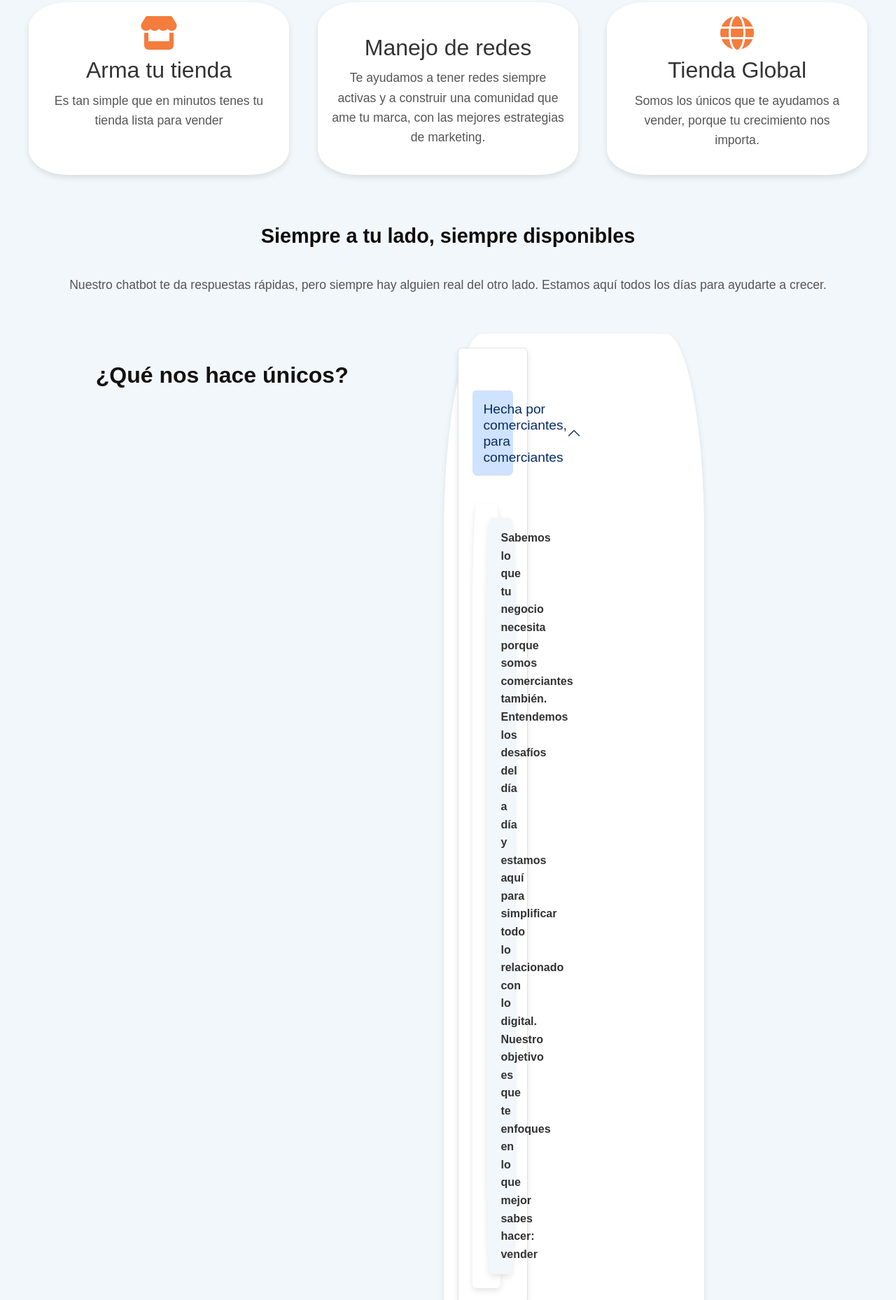
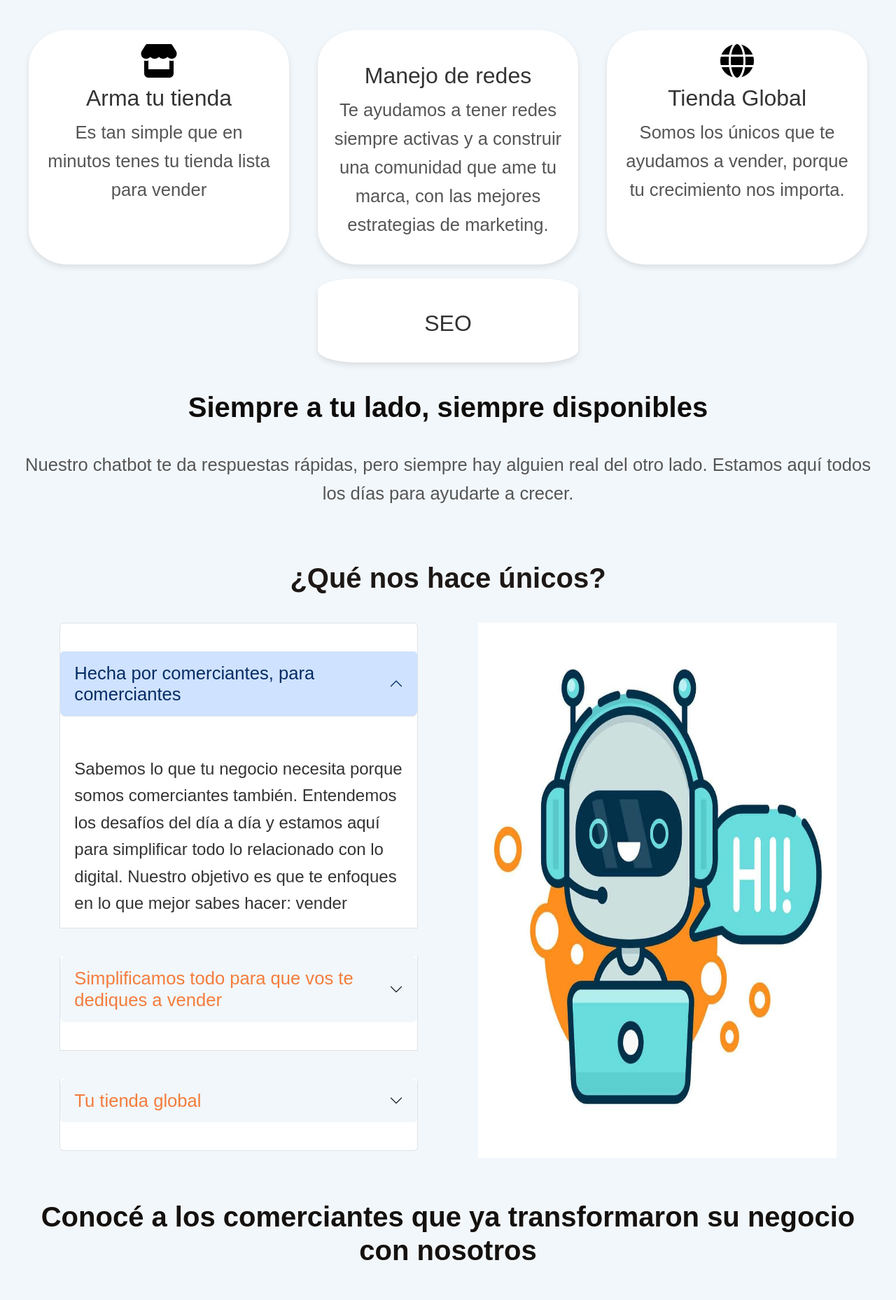
Before and after one commit to Mon86/TIENDAindex-main, a plain HTML site: page index.html in a window 1280 px wide. Shown: the part 939-2797 px from the top of the page at 70% size. Drawn offline with nearby package versions, Linux system fonts and the light colour scheme.

Commit message:
casi casi

```diff
--- a/index.html
+++ b/index.html
@@ -11,7 +11,7 @@
 <body>
 
     <header>
-      <h1>SUCOMERCIOS</h1>
+      <h1><img src="./logo.png" alt="">SUCOMERCIOS</h1>
       <div class="headerflex">
         <div class="headerparrafo"><p class="titulo">"¡Transformá tu negocio en línea ya! Redefinimos la forma en que se vende por Internet."</p>
         <p>Te ayudamos a que tus ventas crezcan. Con nosotros, tendrás redes sociales efectivas y una tienda online que te permite vender a todo el país. Una plataforma hecha por comerciantes, para vos, comerciante amigo.</p>
@@ -24,20 +24,26 @@
     <main>
         <h3>¿Que Ofrecemos?</h3>
         <section>
-            <div>
+            <div class="cards">
                 <i class="fa-solid fa-store"></i><h5>Arma tu tienda</h5>
                 <p>Es tan simple que en minutos tenes tu tienda lista para vender  </p>
 
 
             </div>
-            <div>
+            <div class="cards">
                 <img src="./3.png" alt=""><h5>Manejo de redes</h5>
                 <p>Te ayudamos a tener redes siempre activas y a construir una comunidad que ame tu marca, con las mejores estrategias de marketing.</p>
             </div>
 
-            <div>
+            <div class="cards">
                 <i class="fa-solid fa-globe"></i><h5>Tienda Global</h5>
                 <p>Somos los únicos que te ayudamos a vender, porque tu crecimiento nos importa.</p>
+            </div>
+            <div class="cards">
+              <img src="" alt=""><h5>SEO</h5>
+              <p>  </p>
+
+
           </div>
         </section>
 
@@ -48,8 +54,11 @@
 
         </section>
 
-        <section>
+        <article >
             <h3>¿Qué nos hace únicos?</h3>
+          <div class="chatbot">
+
+                 <div class="unicos">
                    <div class="accordion" id="accordionExample">
                        <div class="accordion-item">
                          <h2 class="accordion-header">
@@ -59,7 +68,7 @@
                          </h2>
                          <div id="collapseOne" class="accordion-collapse collapse show" data-bs-parent="#accordionExample">
                            <div class="accordion-body">
-                      <strong>Sabemos lo que tu negocio necesita porque somos comerciantes también. Entendemos los desafíos del día a día y estamos aquí para simplificar todo lo relacionado con lo digital. Nuestro objetivo es que te enfoques en lo que mejor sabes hacer: vender
+                             Sabemos lo que tu negocio necesita porque somos comerciantes también. Entendemos los desafíos del día a día y estamos aquí para simplificar todo lo relacionado con lo digital. Nuestro objetivo es que te enfoques en lo que mejor sabes hacer: vender
                            </div>
                          </div>
                        </div>
@@ -89,15 +98,17 @@
                        </div>
                      </div>
 
-
-        </section>
+                 </div>
+                 <img src="./chatbot.jpg" alt="">
+          </div>
+            </article>
         <section>
             <h3>Conocé a los comerciantes que ya transformaron su negocio con nosotros</h3>
         </section>
-        <section>
+        <article>
             <h3>¿Listo para dar el siguiente paso?</h3>
             <button>Quiero saber más y aprovechar el descuento exclusivo</button>
-        </section>
+        </article>
     </main>
 
 
--- a/style.css
+++ b/style.css
@@ -13,6 +13,10 @@ body {
     font-size: 16px;
 }
 
+.fa-solid{color: black;}
+
+
+
 h1, h2, h3 {
     font-weight: 600;
     color: #0e0d0c; /* Naranja para los encabezados */
@@ -23,9 +27,12 @@ img{background: transparent;}
 /* Header */
 header {
 
-    background: rgb(244,130,0);
-    background: linear-gradient(144deg, rgba(244,130,0,1) 64%, rgba(247,216,9,0.2592228235823385) 77%);
-border-radius: 0 0 10% 0;
+    background: rgb(238,130,8);
+    background: linear-gradient(47deg, rgba(238,130,8,1) 76%, rgba(234,255,0,0.2480391814929097) 86%);
+
+
+
+border-radius: 5% 0 10% 70%;
     padding: 30px 0;
     text-align: center;
 
@@ -36,13 +43,14 @@ justify-content: space-evenly;}
 
 
 header h1 {
-    font-size: 2.5rem;
-    margin-bottom: 10px;
+    font-size: 2rem;
+
+    text-align: justify;
 }
 
 header p {
     font-size: 1.2rem;
-    margin-top: 5px;
+
 }
 
 .headerparrafo{width: 60%;}
@@ -53,7 +61,7 @@ main h3 {
     text-align: center;
     margin: 40px 0;
     color: #1d1816;
-    font-size: 2rem;
+    font-size: 2.5rem;
 }
 
 section {
@@ -76,10 +84,11 @@ section div {
 
 section div:hover {
     transform: translateY(-5px); /* Efecto hover */
+    background-color:  #ffdb99 ;
 }
 
 section div p {
-    font-size: 1.1rem;
+    font-size: 1.6rem;
     margin-top: 10px;
     color: #555;
 }
@@ -98,11 +107,11 @@ section img {
 /* Accordion */
 .accordion-button {
     background-color: #f47c3c;
-    color: white;
-    font-size: 1.2rem;
+
+    font-size: 1.6rem;
     border-radius: 8px;
     text-align: left;
-    padding: 15px;
+
 }
 
 .accordion-button:focus {
@@ -110,9 +119,9 @@ section img {
 }
 
 .accordion-body {
-    background-color: #f2f7fb;
+
     color: #333;
-    font-size: 1rem;
+    font-size: 1.5rem;
 
 }
 
@@ -132,14 +141,14 @@ section img {
 /* Sección: Siempre disponibles */
 section h2 {
     text-align: center;
-    margin-top: 30px;
-    font-size: 1.8rem;
+
+    font-size: 2.5rem;
     color: #0f0d0b;
 }
 
 section p {
     text-align: center;
-    font-size: 1.1rem;
+    font-size: 1.5rem;
     color: #555;
     margin-top: 10px;
 }
@@ -166,13 +175,13 @@ button:hover {
 section h3 {
     text-align: center;
     margin-top: 40px;
-    font-size: 2rem;
+    font-size: 2.5rem;
     color: #14110f;
 }
 
 section p {
     text-align: center;
-    font-size: 1.1rem;
+    font-size: 1.6rem;
     color: #555;
     margin-top: 10px;
 }
@@ -209,3 +218,12 @@ section p {
     font-weight: bolder;}
 
 h5{font-size: 2rem;}
+
+
+.unicos{width: 40%;}
+
+.chatbot{display: flex;
+    justify-content: space-evenly;
+   }
+
+.chatbot img{ width: 40%;}
```
Also changed, not shown: chatbot.jpg (added), logo.png (added). Lines whose indentation alone changed are shown as unchanged.
